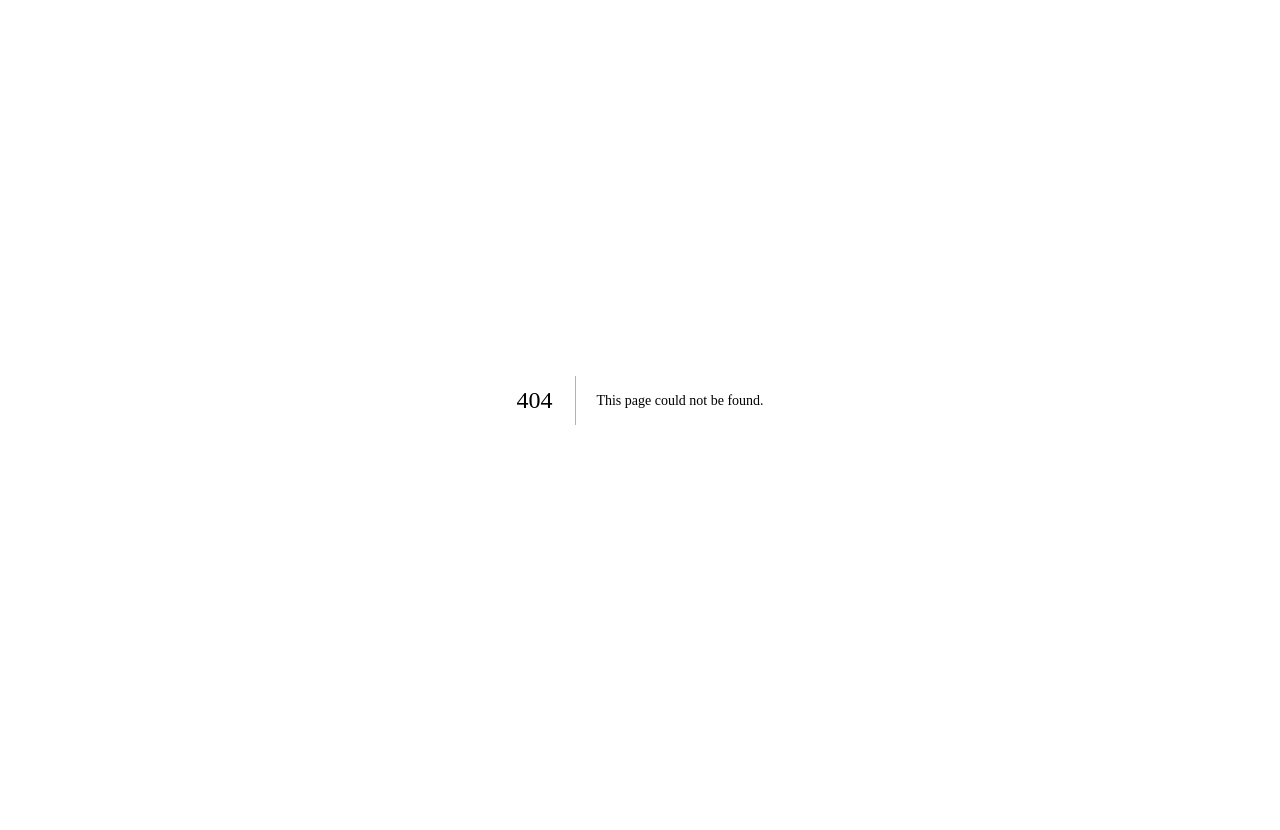
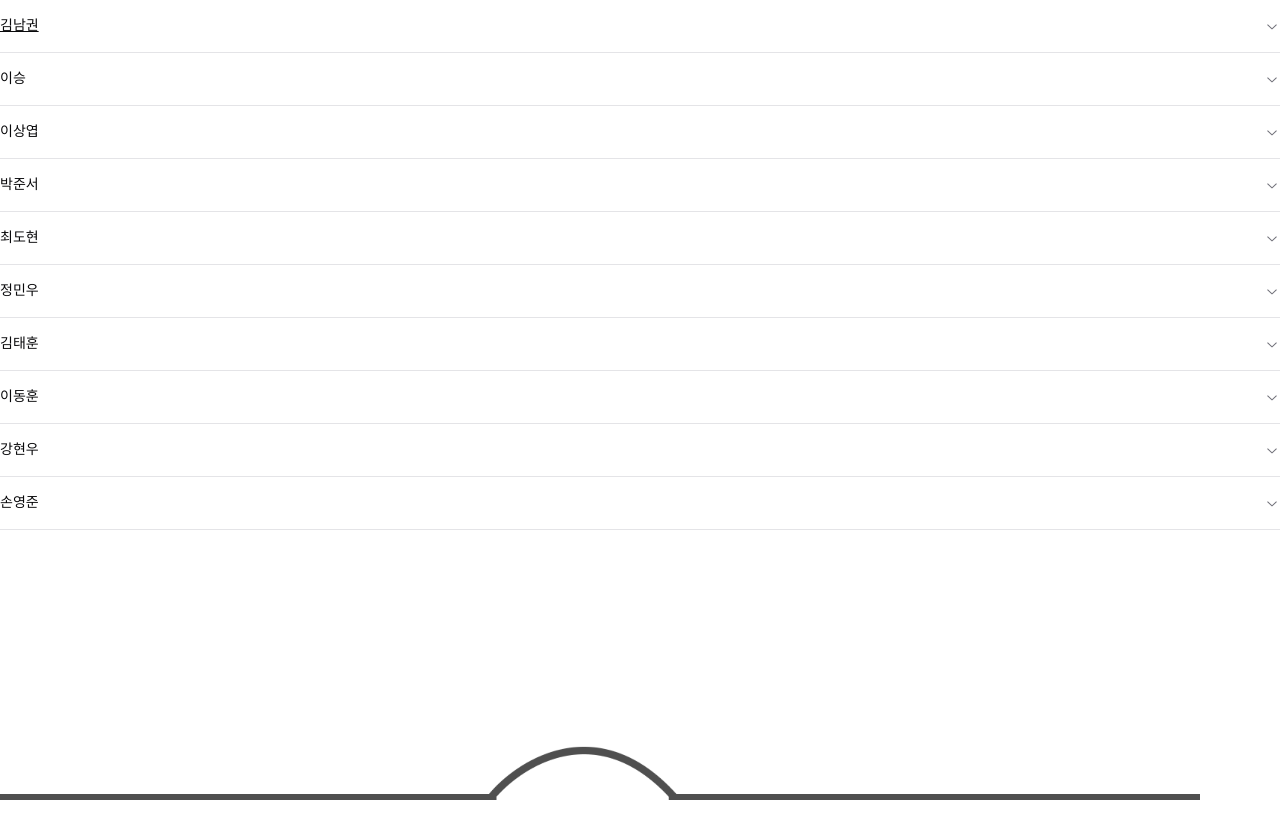
Before and after one commit to eiru123/team-master, a Next.js app: page /team/member-list in a window 1280 px wide. Before the commit this address had no page. After the commit the page ends 800 px from the top, so only its background shows below. Built offline with nearby package versions, Linux system fonts and the light colour scheme; a web font is replaced by a local one.

Commit message:
member list page로 이름 변경

```diff
--- a/src/app/team/player-list/page.tsx
+++ b/src/app/team/member-list/page.tsx
@@ -1,6 +1,6 @@
 import MemberList from '@/components/team/MemberList';
 
-export default function PlayerListPage() {
+export default function MemberListPage() {
   return (
     <div>
       <MemberList />
--- a/src/components/team/MemberList.tsx
+++ b/src/components/team/MemberList.tsx
@@ -4,7 +4,7 @@ import Member from './Member';
 
 export default function MemberList() {
   return (
-    <Accordion type="single" collapsible className="w-full">
+    <Accordion type="multiple" className="w-full">
       {MEMBER_LIST.map((member) => {
         return <Member key={member.id} member={member} />;
       })}
```
